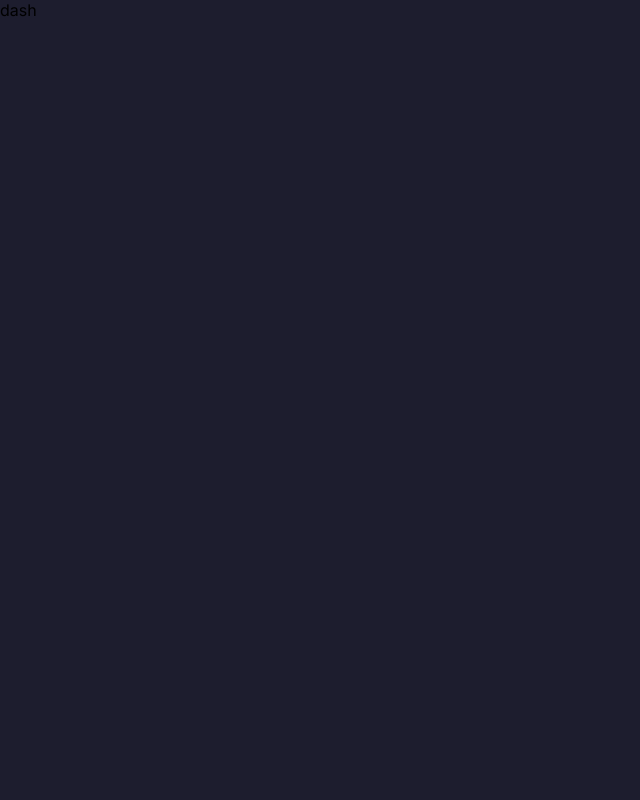
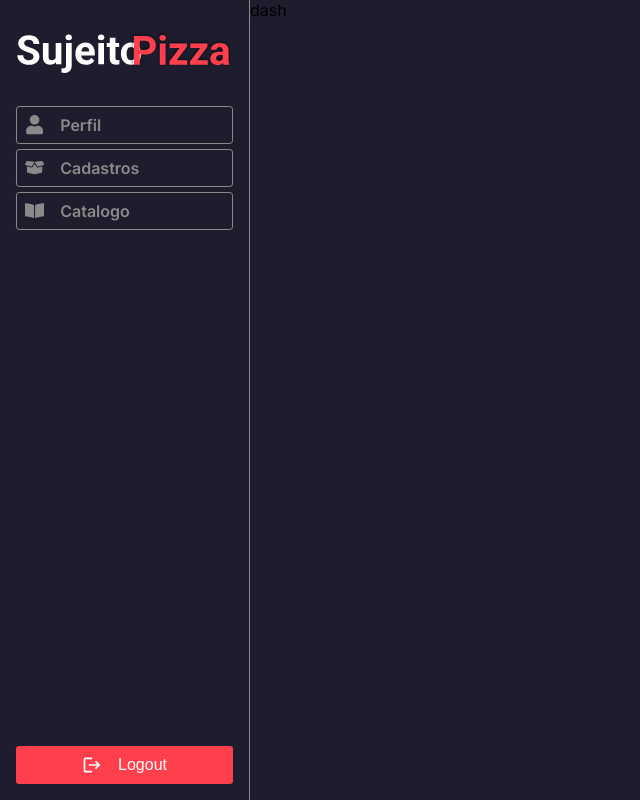
Before and after one commit to dev-ribeirojr/sujeitoPizza-frontend, a Next.js app: page /dashboard in a window 1280 px wide. Shown: the whole page, without its empty margins (0-640 px from the left). Built offline with nearby package versions, Linux system fonts and the light colour scheme.

Commit message:
feat: Criando componente para renderizar o header como uma sidebar

```diff
--- a/src/app/dashboard/page.tsx
+++ b/src/app/dashboard/page.tsx
@@ -1,7 +1,13 @@
+import { Header } from "@/components/header"
+import { Container } from "@/components/ui/container"
+
 export default function Dashboard() {
   return (
-    <main>
-      dash
-    </main>
+    <Container>
+      <Header />
+      <main>
+        dash
+      </main>
+    </Container>
   )
 }
--- /dev/null
+++ b/src/components/ui/container/container.module.scss
@@ -0,0 +1,4 @@
+.container {
+  height: 100%;
+  display: flex;
+}
--- /dev/null
+++ b/src/components/ui/container/index.tsx
@@ -0,0 +1,11 @@
+import styles from './container.module.scss'
+import { ReactNode } from "react";
+
+export function Container({ children }: { children: ReactNode }) {
+
+  return (
+    <div className={styles.container}>
+      {children}
+    </div>
+  )
+}
```
